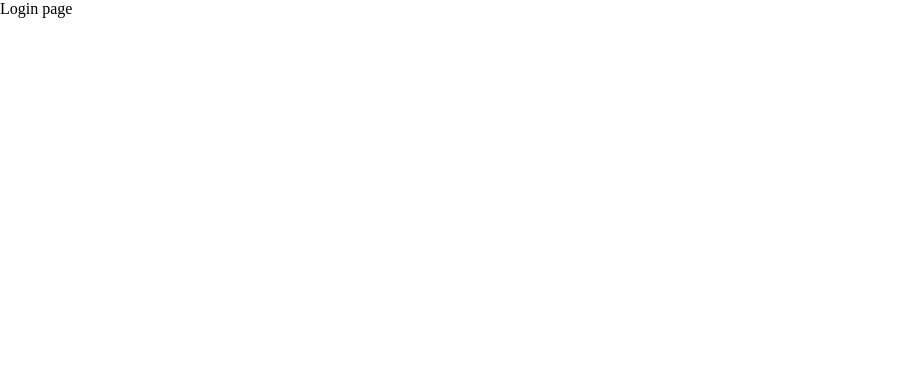
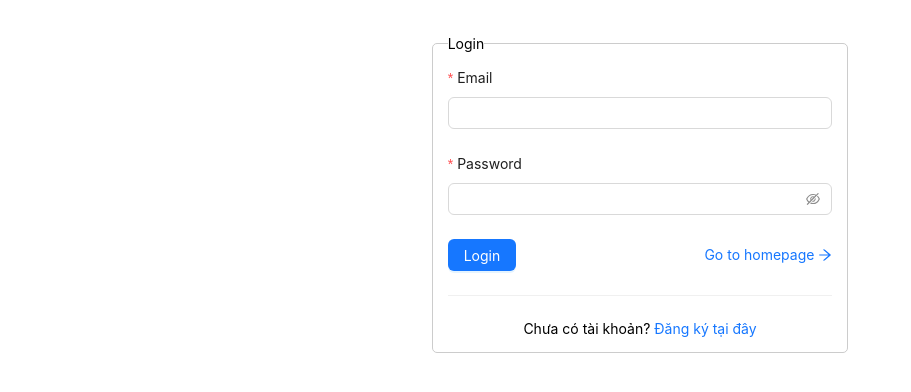
Before and after one commit to truong16102001/react-ultimate2, a React (Vite) app: page /login in a window 1280 px wide. Shown: the top 392 px of the page, without its empty margins (0-911 px from the left). Built offline with nearby package versions, Linux system fonts and the light colour scheme.

Commit message:
Completed Login: - Interface design - Data retrieval upon form submission - Add delay/add loading

```diff
--- a/src/components/layout/header.jsx
+++ b/src/components/layout/header.jsx
@@ -4,6 +4,7 @@ import {
   UsergroupAddOutlined,
   HomeOutlined,
   AuditOutlined,
+  SettingOutlined,
 } from "@ant-design/icons";
 import { Menu } from "antd";
 const Header = () => {
@@ -27,6 +28,21 @@ const Header = () => {
       key: "books",
       icon: <AuditOutlined />,
     },
+    {
+      label: "Settings",
+      key: "setting",
+      icon: <SettingOutlined />,
+      children: [
+        {
+          label: <Link to={"/login"}>Login</Link>,
+          key: "login",
+        },
+        {
+          label: "Logout",
+          key: "logout",
+        },
+      ],
+    },
   ];
   return (
     <Menu
--- a/src/constants/api.constant.js
+++ b/src/constants/api.constant.js
@@ -1,8 +1,15 @@
-export const API_URL = {
+ const API_URL = {
   CREATE_USER: "/api/v1/user",
   GET_ALL_USER: "/api/v1/user",
   UPDATE_USER: "/api/v1/user",
   DELETE_USER: "/api/v1/user",
   UPLOAD_FILE: "/api/v1/file/upload",
   REGISTER_USER: "/api/v1/user/register",
+  LOGIN: "/api/v1/auth/login",
 };
+
+const COMMON = {
+  AUTH_DELAY: 3000
+}
+
+export {API_URL, COMMON};
--- a/src/routes/login.jsx
+++ b/src/routes/login.jsx
@@ -1,8 +1,95 @@
+import { ArrowRightOutlined } from "@ant-design/icons";
+import { Button, Col, Divider, Form, Input, Row } from "antd";
+import { useState } from "react";
+import { Link, useNavigate } from "react-router-dom";
+import { loginAPI } from "../services/api.service";
+import { notifyError, notifySuccess } from "../utils/notify";
+
 const Login= () => {
+  const [form] = Form.useForm();
+ const [loading, setLoading] = useState(false);
+ const navigate = useNavigate();
+  const onFinish = async (values) => {
+    setLoading(true);
+    const res = await loginAPI(values.email, values.password);
+    if (res.data) {
+      notifySuccess("Đăng nhập thành công");
+      navigate("/");
+    } else {
+      const errors = res?.message;
+      const errorMessage = Array.isArray(errors)
+        ? errors.map((e, i) => <div key={i}>- {e}</div>)
+        : errors;
+      notifyError(errorMessage);
+    }
+    setLoading(false);
+  };
   return (
-    <>
-      <div>Login page</div>
-    </>
+    <Row justify={"center"} style={{ marginTop: "30px" }}>
+      <Col xs={24} md={16} lg={8}>
+        <fieldset
+          style={{
+            padding: "15px",
+            margin: "5px",
+            border: "1px solid #ccc",
+            borderRadius: "5px",
+          }}
+        >
+          <legend>Login</legend>
+          <Form form={form} layout="vertical" onFinish={onFinish}>
+            <Form.Item
+              label="Email"
+              name="email"
+              rules={[
+                {
+                  required: true,
+                  message: "Email không được để trống!",
+                },
+                {
+                  type: "email",
+                  message: "Email không đúng định dạng!",
+                },
+              ]}
+            >
+              <Input />
+            </Form.Item>
+
+            <Form.Item
+              label="Password"
+              name="password"
+              rules={[
+                {
+                  required: true,
+                  message: "Password không được để trống!",
+                },
+              ]}
+            >
+              <Input.Password />
+            </Form.Item>
+            <Form.Item>
+              <div
+                style={{
+                  display: "flex",
+                  justifyContent: "space-between",
+                  alignItems: "center",
+                }}
+              >
+                <Button type="primary" onClick={() => form.submit()} loading={loading}>
+                  Login
+                </Button>
+                <Link to="/">
+                  Go to homepage <ArrowRightOutlined />
+                </Link>
+              </div>
+            </Form.Item>
+          </Form>
+          <Divider />
+          <div style={{ textAlign: "center" }}>
+            Chưa có tài khoản? <Link to={"/register"}>Đăng ký tại đây</Link>
+          </div>
+        </fieldset>
+      </Col>
+    </Row>
   );
 };
 
--- a/src/routes/register.jsx
+++ b/src/routes/register.jsx
@@ -1,7 +1,7 @@
-import { Button, Input, Form, Row, Col } from "antd";
+import { Button, Input, Form, Row, Col, Divider } from "antd";
 import { registerUserAPI } from "../services/api.service";
 import { notifyError, notifySuccess } from "../utils/notify";
-import { useNavigate } from "react-router-dom";
+import { Link, useNavigate } from "react-router-dom";
 
 const Register = () => {
   const [form] = Form.useForm();
@@ -24,14 +24,18 @@ const Register = () => {
   };
 
   return (
-    <Form
-      form={form}
-      layout="vertical"
-      onFinish={onFinish}
-      style={{ margin: "10px" }}
+    <Row justify={"center"} style={{ marginTop: "30px" }}>
+      <Col xs={24} md={16} lg={8}>
+        <fieldset
+          style={{
+            padding: "15px",
+            margin: "5px",
+            border: "1px solid #ccc",
+            borderRadius: "5px",
+          }}
         >
-      <Row justify={"center"}>
-        <Col xs={24} md={8}>
+          <legend>Register</legend>
+          <Form form={form} layout="vertical" onFinish={onFinish}>
             <Form.Item
               label="Full Name"
               name="fullName"
@@ -44,11 +48,6 @@ const Register = () => {
             >
               <Input />
             </Form.Item>
-        </Col>
-      </Row>
-
-      <Row justify={"center"}>
-        <Col xs={24} md={8}>
             <Form.Item
               label="Email"
               name="email"
@@ -65,11 +64,6 @@ const Register = () => {
             >
               <Input />
             </Form.Item>
-        </Col>
-      </Row>
-
-      <Row justify={"center"}>
-        <Col xs={24} md={8}>
             <Form.Item
               label="Password"
               name="password"
@@ -82,11 +76,6 @@ const Register = () => {
             >
               <Input.Password />
             </Form.Item>
-        </Col>
-      </Row>
-
-      <Row justify={"center"}>
-        <Col xs={24} md={8}>
             <Form.Item
               label="Phone number"
               name="phone"
@@ -100,18 +89,27 @@ const Register = () => {
             >
               <Input />
             </Form.Item>
-        </Col>
-      </Row>
-      <Row justify={"center"}>
-        <Col xs={24} md={8}>
-          <div>
+            <Form.Item>
+              <div
+                style={{
+                  display: "flex",
+                  justifyContent: "space-between",
+                  alignItems: "center",
+                }}
+              >
                 <Button onClick={() => form.submit()} type="primary">
                   Register
                 </Button>
               </div>
+            </Form.Item>
+          </Form>
+          <Divider />
+          <div>
+            Đã có tài khoản? <Link to={"/login"}>Đăng nhập tại đây</Link>
+          </div>
+        </fieldset>
       </Col>
     </Row>
-    </Form>
   );
 };
 export default Register;
--- a/src/services/api.service.js
+++ b/src/services/api.service.js
@@ -1,5 +1,5 @@
 import axios from "./axios.customize";
-import { API_URL } from "../constants/api.constant";
+import { API_URL, COMMON } from "../constants/api.constant";
 
 const createUserAPI = (data) => {
   return axios.post(API_URL.CREATE_USER, data);
@@ -41,6 +41,15 @@ const registerUserAPI = (fullName, email, password, phone) => {
   return axios.post(API_URL.REGISTER_USER, data);
 };
 
+const loginAPI = (email, password) => {
+  const data = {
+    username: email,
+    password: password,
+    delay: COMMON.AUTH_DELAY,
+  };
+  return axios.post(API_URL.LOGIN, data);
+};
+
 export {
   createUserAPI,
   getAllUserAPI,
@@ -49,4 +58,5 @@ export {
   uploadFileAPI,
   getUsersPaginateAPI,
   registerUserAPI,
+  loginAPI
 };
```
Lines whose indentation alone changed are shown as unchanged.
